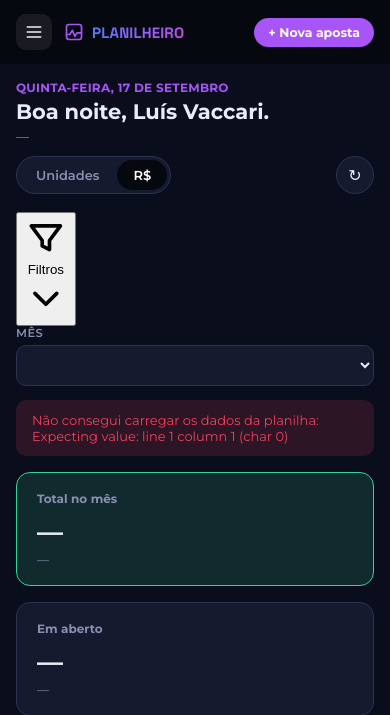
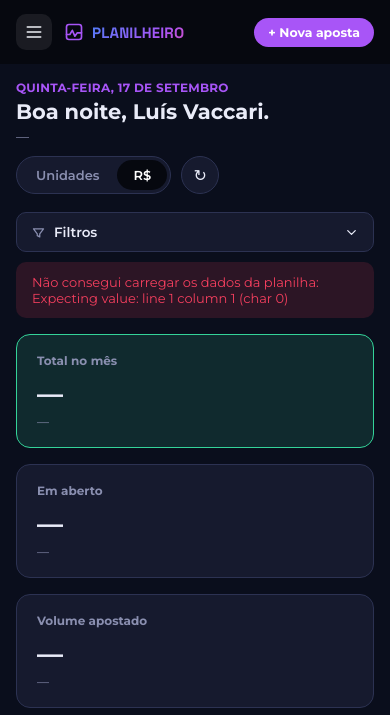
Before and after one commit to lgvaccari-cloud/dashboard-apostas, a Flask app: page / in a window 390 px wide. Shown: the top 715 px of the page. Run offline with Flask 3, Linux system fonts and the light colour scheme; the visitor is signed in with stand-in values (Sample User, id 1); lists and menus that the app fills with data are empty.

Commit message:
Add files via upload

```diff
--- a/static/dashboard.js
+++ b/static/dashboard.js
@@ -567,6 +567,7 @@ document.getElementById("mes-select").addEventListener("change", (e) => {
 
 // ---------- Barra "Filtros ativos" ----------
 function renderActiveFiltersBar() {
+  atualizarResumoFiltrosMobile();
   const bar = document.getElementById("active-filters-bar");
   const container = document.getElementById("active-filter-chips");
   const filtros = [];
@@ -604,6 +605,24 @@ document.getElementById("clear-all-filters").addEventListener("click", () => {
   renderChips();
   renderCasaChips();
   renderAll();
+});
+
+// ---------- Gaveta de filtros no mobile ----------
+// Resume Mês/Tipster/Casa ativos no próprio botão, pra não precisar da caixa
+// "Filtros ativos" separada (que só duplicava a mesma informação).
+function atualizarResumoFiltrosMobile() {
+  const label = document.getElementById("mobile-filters-toggle-label");
+  if (!label) return;
+  const partes = [];
+  if (ACTIVE_MES) partes.push(formatMesLabel(ACTIVE_MES));
+  if (ACTIVE_TIPSTER) partes.push(ACTIVE_TIPSTER);
+  if (ACTIVE_CASA) partes.push(ACTIVE_CASA);
+  label.textContent = partes.length ? partes.join(" · ") : "Filtros";
+}
+
+document.getElementById("mobile-filters-toggle").addEventListener("click", () => {
+  document.getElementById("filters-row").classList.toggle("mobile-expanded");
+  document.getElementById("mobile-filters-toggle").classList.toggle("expanded");
 });
 
 // ---------- Navegação entre visões ----------
--- a/static/style.css
+++ b/static/style.css
@@ -217,6 +217,7 @@ body {
 .layout { display: flex; min-height: 100vh; }
 .mobile-topbar { display: none; }
 .mobile-menu-backdrop { display: none; }
+.mobile-filters-toggle { display: none; }
 
 .sidebar {
   width: 220px;
@@ -1345,15 +1346,44 @@ body.dark-mode .pending-banner { background: rgba(255, 214, 92, 0.1); }
   #view-bancas .cards-row { grid-template-columns: 1fr !important; }
   .modal-grid { grid-template-columns: 1fr; }
   .modal-span-2 { grid-column: span 1; }
-  /* três dropdowns lado a lado mesmo em tela estreita — economiza altura */
-  .filters-row { gap: 8px; flex-wrap: nowrap; }
-  .filter-group { flex: 1 1 0; min-width: 0; }
-  .mobile-filter-select {
-    min-width: 0;
+  .mobile-filters-toggle {
+    display: flex;
+    align-items: center;
+    gap: 8px;
     width: 100%;
-    padding: 9px 8px;
-    text-overflow: ellipsis;
+    padding: 11px 14px;
+    margin-bottom: 10px;
+    border: 1px solid var(--border);
+    border-radius: 10px;
+    background: var(--card-bg);
+    color: var(--text);
+    font-size: 13.5px;
+    font-weight: 600;
+    font-family: inherit;
+    cursor: pointer;
   }
+  .mobile-filters-toggle svg:first-child { width: 15px; height: 15px; flex-shrink: 0; color: var(--muted); }
+  #mobile-filters-toggle-label { flex: 1; text-align: left; overflow: hidden; text-overflow: ellipsis; white-space: nowrap; }
+  .mobile-filters-chevron { width: 15px; height: 15px; flex-shrink: 0; transition: transform 0.18s ease; }
+  .mobile-filters-toggle.expanded .mobile-filters-chevron { transform: rotate(180deg); }
+  /* os 3 seletores ficam escondidos até abrir a gaveta — cada um numa linha
+     própria quando aberto, em vez de espremidos lado a lado */
+  .filters-row {
+    display: none;
+    flex-direction: column;
+    gap: 10px;
+    background: var(--card-bg);
+    border: 1px solid var(--border);
+    border-radius: 10px;
+    padding: 12px;
+    margin-bottom: 10px;
+  }
+  .filters-row.mobile-expanded { display: flex; }
+  .filter-group { width: 100%; }
+  .mobile-filter-select { width: 100%; padding: 9px 10px; }
+  /* essa caixa ficava duplicando a mesma informação que já aparece no
+     próprio seletor (ou no resumo do botão "Filtros") — só ocupa espaço */
+  #active-filters-bar { display: none !important; }
 
   /* nunca deixa o Safari dar zoom automático ao focar um campo (precisa de 16px+) */
   .edit-input, .mobile-filter-select, .modal-grid input, .modal-grid select {
@@ -1415,7 +1445,7 @@ body.dark-mode .pending-banner { background: rgba(255, 214, 92, 0.1); }
 }
 
 @media (max-width: 480px) {
-  .topbar-actions { width: 100%; justify-content: space-between; }
+  .topbar-actions { width: 100%; }
 }
 
 /* Alerta de lucro que não bate com o planilhamento — fica colado no valor */
```
